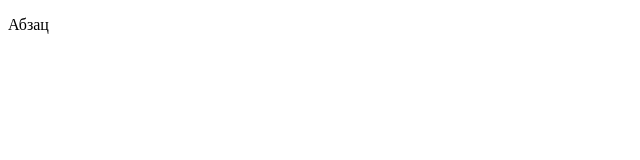
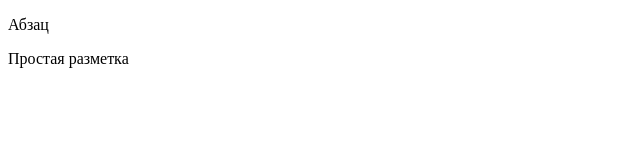
Before and after one commit to r9062802/first-project, a plain HTML site: page index.html in a window 1280 px wide. Shown: the whole page, without its empty margins (0-640 px from the left). Drawn offline with Linux system fonts and the light colour scheme.

Commit message:
Добавлена разметка html

```diff
--- a/index.html
+++ b/index.html
@@ -7,5 +7,6 @@
 </head>
 <body>
     <p>Абзац</p>
+    <p>Простая разметка</p>
 </body>
 </html>
```
